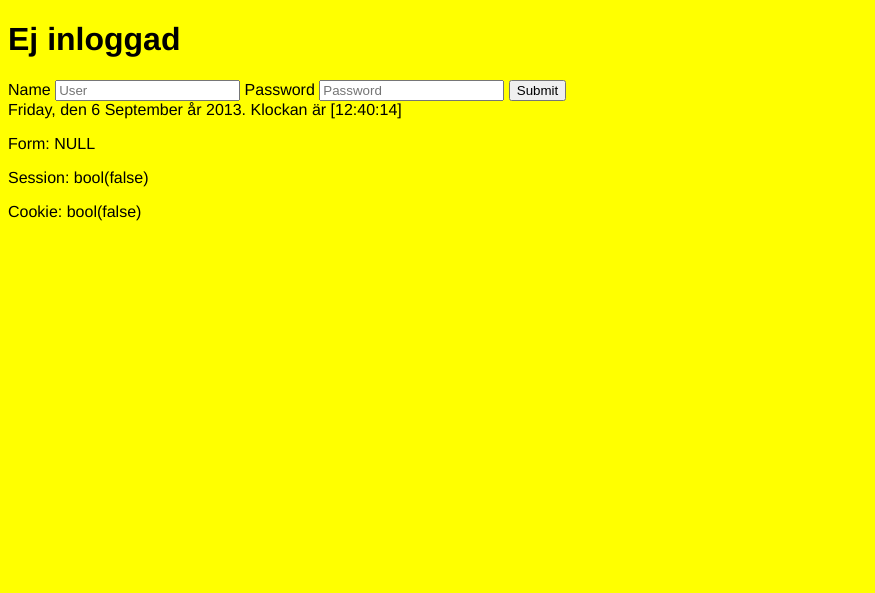
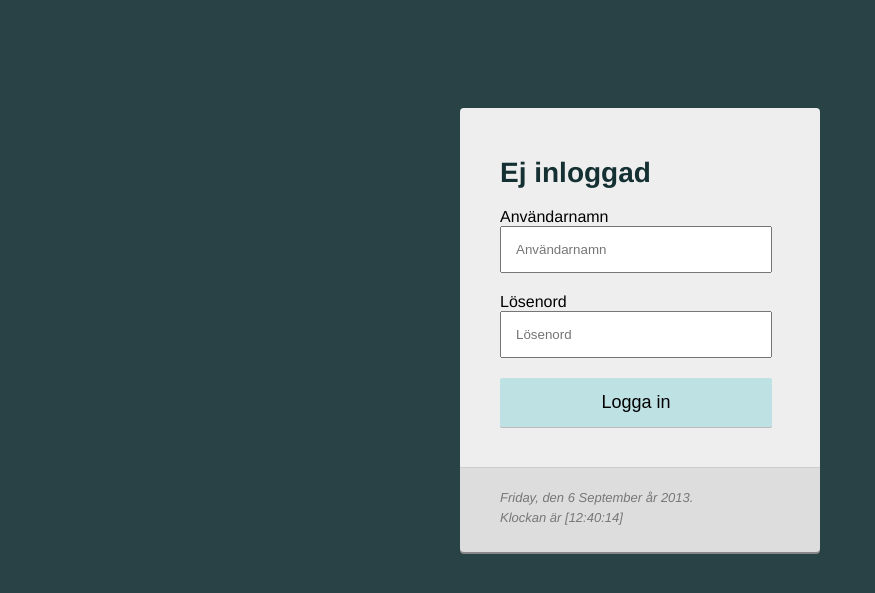
Before and after one commit to alexicon79/1DV408-ah222tz-PHP-laborationer, a PHP site: page / in a window 1280 px wide. Shown: the top 593 px of the page, without its empty margins (0-875 px from the left). Run offline with PHP 8.4, Linux system fonts and the light colour scheme.

Commit message:
Adding stylesheet and cleaning up

```diff
--- a/Labb01/app/assets/css/style.css
+++ b/Labb01/app/assets/css/style.css
@@ -1,3 +1,56 @@
 body {
+	background-color: #294246;
 	font-family: "Helvetica";
+	padding-top: 100px;
 }
+
+h1 {
+	color: #143032;
+	font-size: 28px;
+}
+
+#formWrapper{
+	display: block;
+	width: 280px;
+	background-color: #eee;
+	margin: 0 auto;
+	padding: 30px 40px 20px 40px;
+	border-radius: 4px 4px 0 0;
+}
+
+#date {
+	display: block;
+	box-shadow: 0 2px #888;
+	border-top: 1px solid #ccc;
+	width: 280px;
+	line-height: 20px;
+	margin: 0 auto;
+	padding: 20px 40px 24px 40px;
+	background-color: #ddd;
+	border-radius: 0 0 4px 4px;
+	font-size: 13px;
+	font-style: italic;
+	color: #777;
+}
+
+#submit {
+	margin-top: 20px;
+	box-shadow: 0 1px #bbb;
+	width: 272px;
+	background-color: #bee1e4;
+	border: 0;
+	font-size: 18px;
+	border-radius: 2px;
+}
+
+input {
+	display: block;
+	padding: 14px;
+	width: 240px;
+	margin-bottom: 20px;
+}
+
+#errorMsg{
+	font-size: 12px;
+	color: #b75264;
+}
--- a/Labb01/app/controllers/LoginController.php
+++ b/Labb01/app/controllers/LoginController.php
@@ -33,7 +33,7 @@
 
 			include_once("views/header.php");
 			include_once("views/LoggedInView.php");
-			echo $this->loginModel->getLocalTime();
+			echo '<span id=\'date\'>' . $this->loginModel->getLocalTime() . '</span>';
 		} else {
 
 			// if ( (!empty ($_POST["username"])) && ( ($_POST["username"]) == $this->loginModel->getValidUser()) ){
@@ -79,7 +79,7 @@
 			// include_once("views/LoggedOutView.php");
 
 			echo $HTMLform->getPage($displayName, $errorMsg);
-			echo $this->loginModel->getLocalTime();
+			echo '<span id=\'date\'>' . $this->loginModel->getLocalTime() . '</span>';
 		}
 
 
@@ -89,12 +89,12 @@
 		// 	echo $this->loginModel->getLocalTime();
 		// }
 
-		echo "<p>Form: ";
-		var_dump($this->loginModel->isAuthenticatedByForm());
-		echo "</p><p>Session: ";
-		var_dump($this->loginModel->isAuthenticatedBySession());
-		echo "</p><p>Cookie: ";
-		var_dump($this->loginModel->isAuthenticatedByCookie());
-		echo "</p>";
+		// echo "<p>Form: ";
+		// var_dump($this->loginModel->isAuthenticatedByForm());
+		// echo "</p><p>Session: ";
+		// var_dump($this->loginModel->isAuthenticatedBySession());
+		// echo "</p><p>Cookie: ";
+		// var_dump($this->loginModel->isAuthenticatedByCookie());
+		// echo "</p>";
 	}
 }
--- a/Labb01/app/models/LoginModel.php
+++ b/Labb01/app/models/LoginModel.php
@@ -84,7 +84,7 @@
 
 		setlocale(LC_ALL, 'sv_SE');
 
-		$localTimeString = strftime('%A, den %e %B år %G. Klockan är [%H:%M:%S]' , time());
+		$localTimeString = strftime('%A, den %e %B år %G. <br />Klockan är [%H:%M:%S]' , time());
 
 		return $localTimeString;
 	}
--- a/Labb01/app/views/LoggedInView.php
+++ b/Labb01/app/views/LoggedInView.php
@@ -4,7 +4,8 @@
 $currentUser = $model->getValidUser();
 
 echo "
+<div id='formWrapper'>
 <h1>$currentUser är inloggad</h1>
 <p>Inloggning lyckades</p>
-<p><a href='?logout'>Logga ut</a></p>
+<p><a href='?logout'>Logga ut</a></p></div>
 ";
--- a/Labb01/app/views/LoggedOutHTMLView.php
+++ b/Labb01/app/views/LoggedOutHTMLView.php
@@ -13,18 +13,20 @@
 	public function getPage($visibleUserName, $errorMsg) {
 
 	return "
+	<div id='formWrapper'>
 	<h1>Ej inloggad</h1>
-	<p>$errorMsg</p>
+	<p id='errorMsg'>$errorMsg</p>
 	<form method='post' action='?login'>
 
-	    <label>Name</label>
-	    <input name='username' placeholder='User' value='$visibleUserName'>
+	    <label>Användarnamn</label>
+	    <input name='username' placeholder='Användarnamn' value='$visibleUserName'>
 
-	    <label>Password</label>
-	    <input name='password' type='password' placeholder='Password'>
+	    <label>Lösenord</label>
+	    <input name='password' type='password' placeholder='Lösenord'>
 
-	    <input id='submit' name='submit' type='submit' value='Submit'>
+	    <input id='submit' name='submit' type='submit' value='Logga in'>
 
-	</form>";
+	</form>
+	</div>";
 	}
 }
--- a/Labb01/app/views/header.php
+++ b/Labb01/app/views/header.php
@@ -5,4 +5,4 @@
 <meta http-equiv="Content-type" content="text/html; charset=utf-8" />
 <link rel="stylesheet" type="text/css" href="assets/css/style.css">
 </head>
-<body style="background-color:yellow;">
+<body>
```
